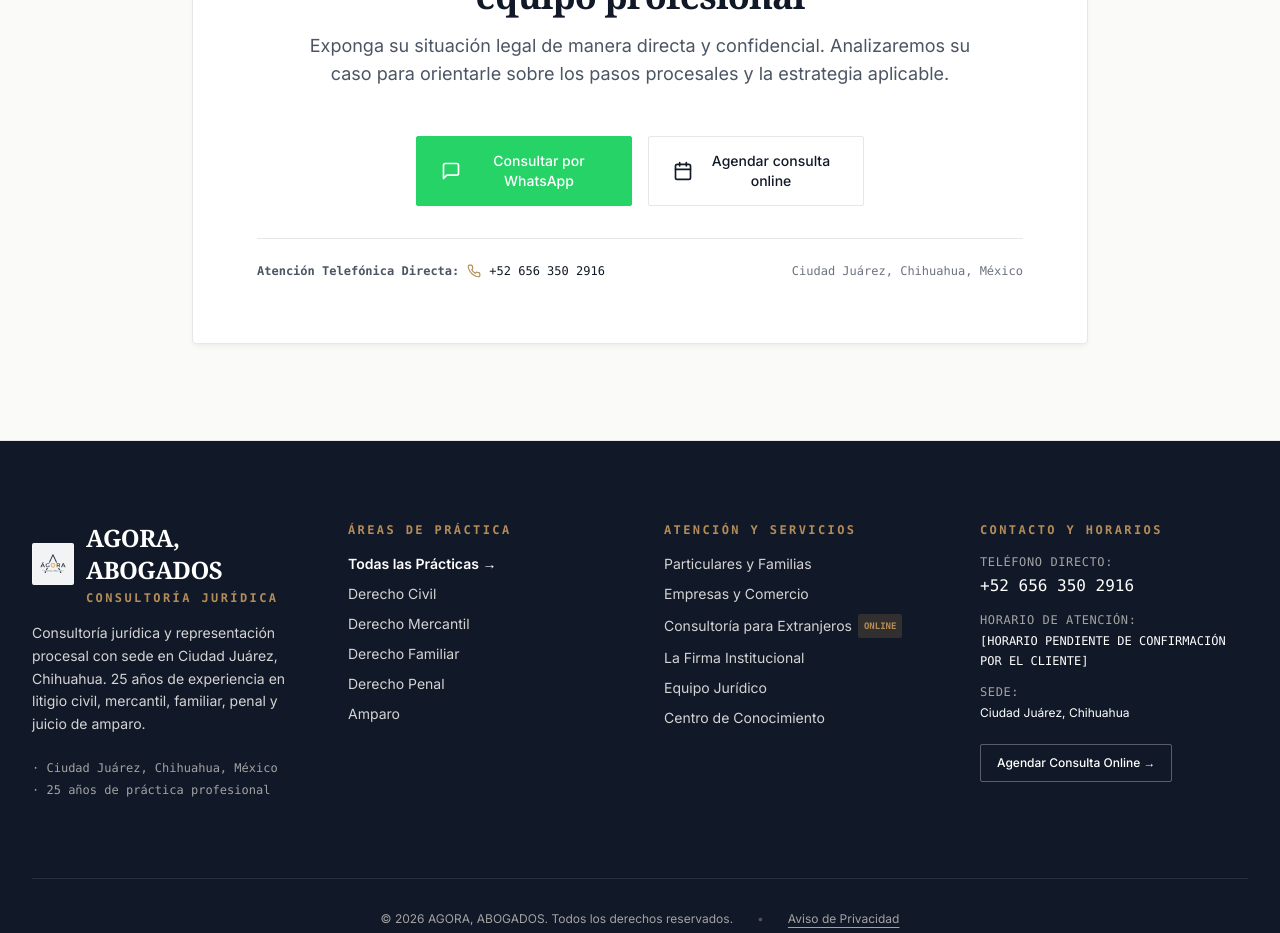
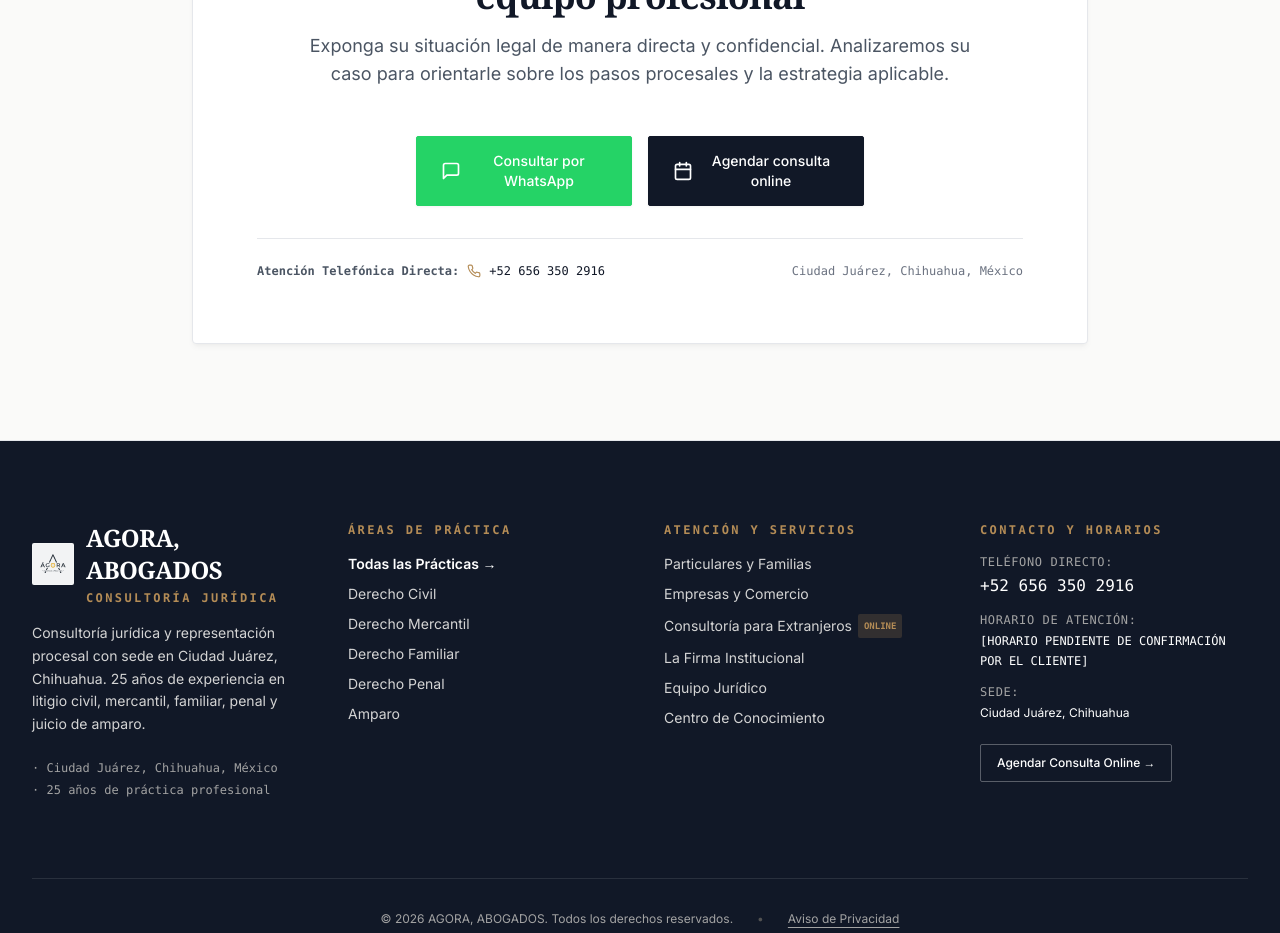
Before and after one commit to lmartinez51/Agora, a Next.js app: page / in a window 1280 px wide. Shown: the part 5500-6433 px from the top of the page. Built offline with nearby package versions, Linux system fonts and the light colour scheme; no server answers.

Commit message:
style(conversion): strengthen visual hierarchy and contrast for online consultation CTAs

```diff
--- a/components/layout/MobileStickyBar.tsx
+++ b/components/layout/MobileStickyBar.tsx
@@ -7,7 +7,7 @@
 export function MobileStickyBar(): React.ReactElement {
   return (
     <aside
-      className="md:hidden fixed bottom-0 left-0 right-0 z-40 bg-brand-surface/98 backdrop-blur-xs border-t border-brand-border px-4 py-2.5 shadow-overlay transition-transform duration-200"
+      className="md:hidden fixed bottom-0 left-0 right-0 z-40 bg-brand-surface/95 backdrop-blur-sm border-t border-brand-border px-4 py-2.5 shadow-overlay transition-transform duration-200"
       aria-label="Acciones rápidas de contacto y agenda móvil"
     >
       <div className="flex items-center gap-2.5 max-w-md mx-auto">
@@ -22,10 +22,11 @@
         </div>
         <div className="flex-1">
           <OnlineConsultationCTA
+            variant="primary"
             size="sm"
             fullWidth
             label="Agendar"
-            className="py-2.5 text-xs border-brand-primary text-brand-primary hover:bg-brand-muted"
+            className="py-2.5 shadow-subtle text-xs"
           />
         </div>
       </div>
--- a/components/sections/home/FinalConversion.tsx
+++ b/components/sections/home/FinalConversion.tsx
@@ -29,10 +29,11 @@
               className="justify-center shadow-subtle text-sm"
             />
             <OnlineConsultationCTA
+              variant="primary"
               size="lg"
               fullWidth
               label="Agendar consulta online"
-              className="justify-center text-sm"
+              className="justify-center shadow-subtle text-sm"
             />
           </div>
 
```
